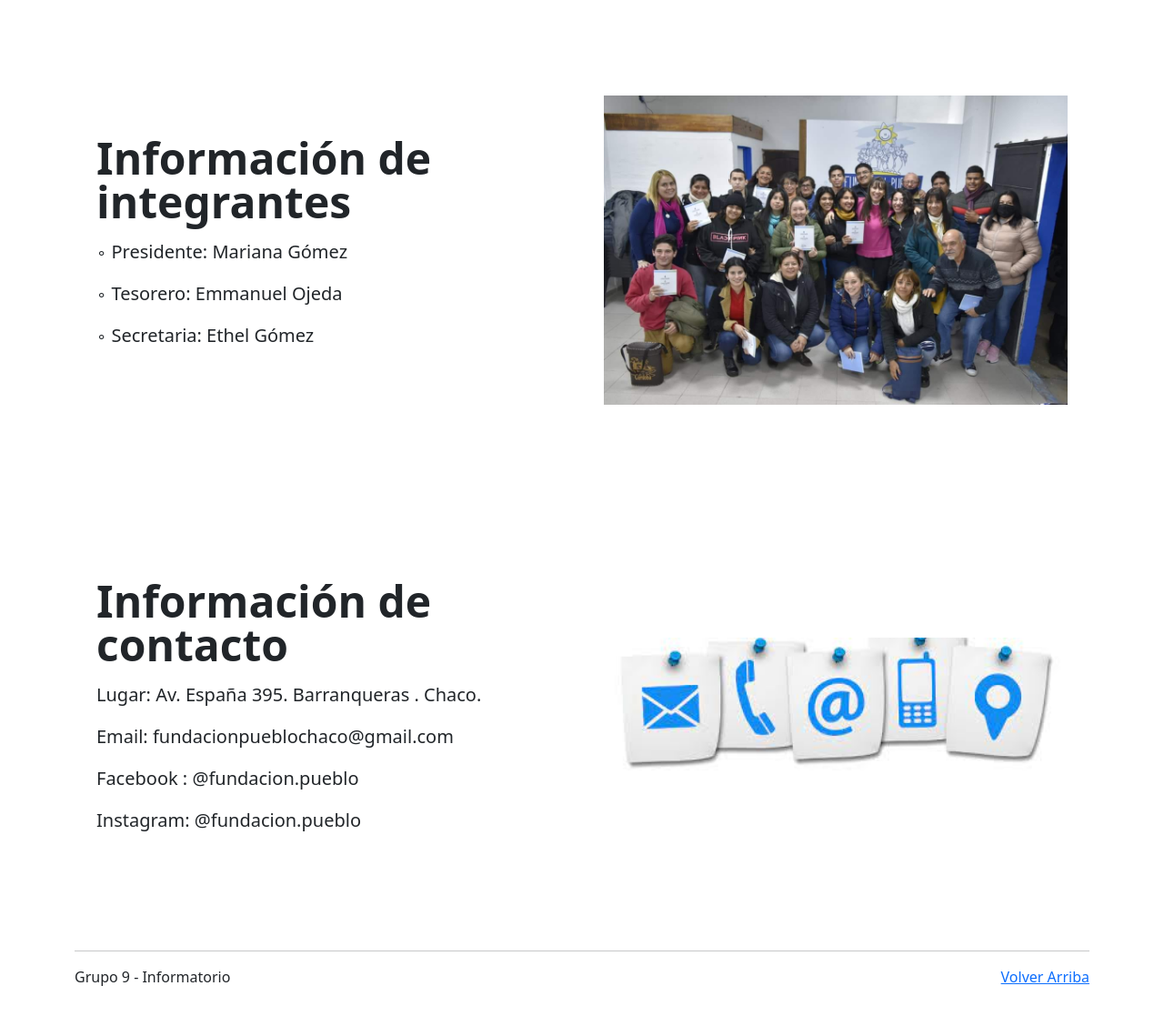
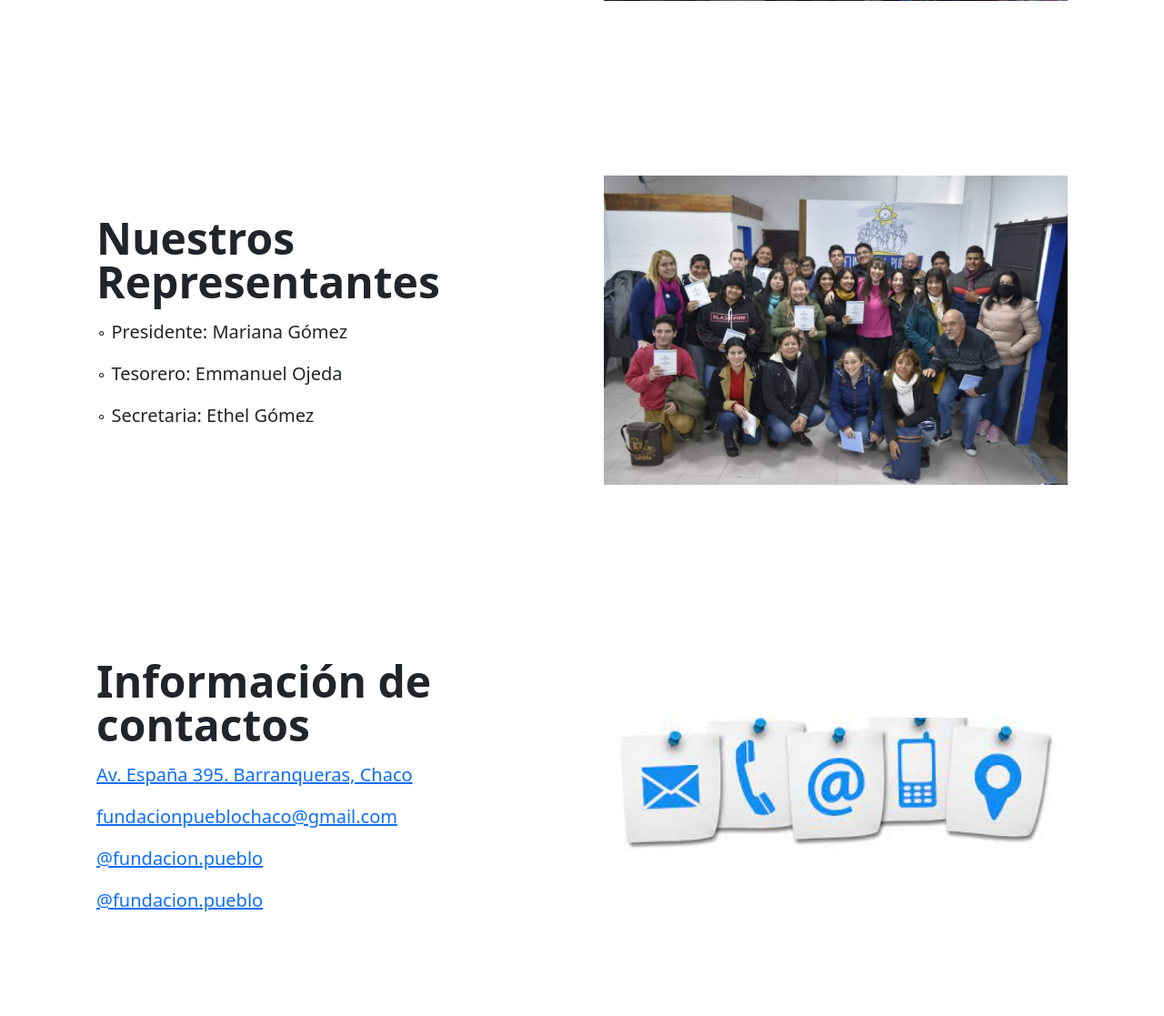
Before and after one commit to Dragonhak/Proyecto9, a Django app: page / in a window 1280 px wide. Shown: the part 2063-3180 px from the top of the page at 91% size. Before the commit the page ends 3147 px from the top, so only its background shows below. Run offline with Django 4.2, Linux system fonts and the light colour scheme.

Commit message:
agregue a href a info de contactos

```diff
--- a/proyecto9/templates/home/home.html
+++ b/proyecto9/templates/home/home.html
@@ -11,6 +11,7 @@
     <h1 class="display-5 fw-bold">Bienvenidos</h1>
     <div class="col-lg-6 mx-auto">
       <p class="lead mb-4">Somos Fundación Pueblo</p>
+      <p class="lead"></p>Una entidad que fue creada en el año 2012 y que tiene como objetivo llevar adelante diferentes actividades para la comunidad de Barranqueras.</p>
     </div>
   </div>
 
@@ -56,7 +57,7 @@
         <img src="{% static 'img/integrantes.jpg' %}" class="d-block mx-lg-auto img-fluid" alt="Bootstrap Themes" width="700" height="500" loading="lazy">
       </div>
       <div class="col-lg-6">
-        <h1 class="display-5 fw-bold lh-1 mb-3">Información de integrantes</h1>
+        <h1 class="display-5 fw-bold lh-1 mb-3">Nuestros Representantes</h1>
         <p class="lead">◦ Presidente: Mariana Gómez</p>
         <p class="lead">◦ Tesorero: Emmanuel Ojeda</p>
         <p class="lead">◦ Secretaria: Ethel Gómez</p>
@@ -72,11 +73,12 @@
         <img src="{% static 'img/contacto.jpg' %}" class="d-block mx-lg-auto img-fluid" alt="Bootstrap Themes" width="700" height="500" loading="lazy">
       </div>
       <div class="col-lg-6">
-        <h1 class="display-5 fw-bold lh-1 mb-3">Información de contacto</h1>
-        <p class="lead">Lugar: Av. España 395. Barranqueras . Chaco.</p>
-        <p class="lead">Email: fundacionpueblochaco@gmail.com</p>
-        <p class="lead">Facebook : @fundacion.pueblo</p>
-        <p class="lead">Instagram: @fundacion.pueblo</p>
+        <h1 class="display-5 fw-bold lh-1 mb-3">Información de contactos</h1>
+
+        <p class="lead"><a href="https://www.google.com.ar/maps/place/Av.+Espa%C3%B1a+395,+H3503+Barranqueras,+Chaco/@-27.4860315,-58.9562206,17z/data=!3m1!4b1!4m5!3m4!1s0x944572cde861393d:0xcdda960dff8f3f4c!8m2!3d-27.4860363!4d-58.9540319?hl=en" target="_blank">Av. España 395. Barranqueras, Chaco</a></p>
+        <p class="lead"><a href="mailto:fundacionpueblochaco@gmail.com">fundacionpueblochaco@gmail.com</a></p>
+        <p class="lead"><a href="https://www.facebook.com/fundacion.pueblo/" target="_blank">@fundacion.pueblo</a></p>
+        <p class="lead"><a href="https://www.instagram.com/fundacion.pueblo/?hl=es-la/" target="_blank">@fundacion.pueblo</a></p>
       </div>
     </div>
   </div>
```
